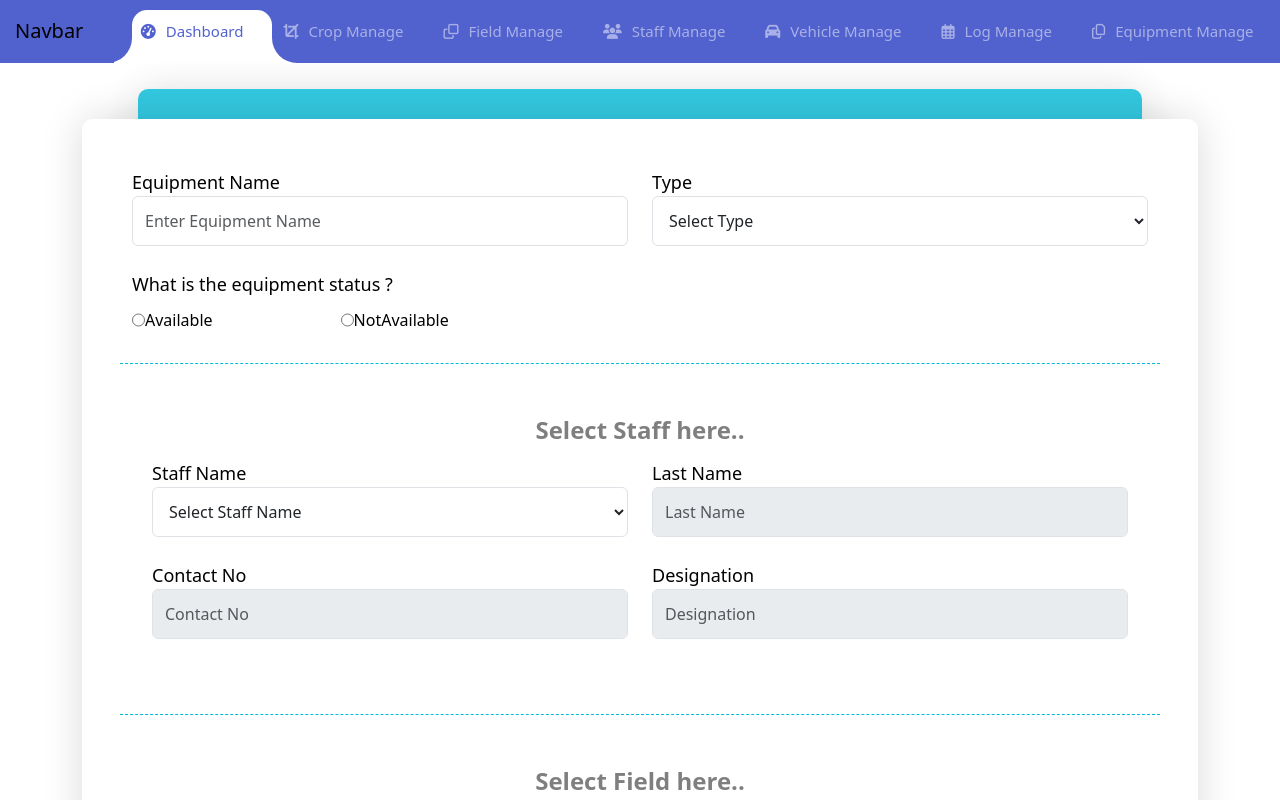
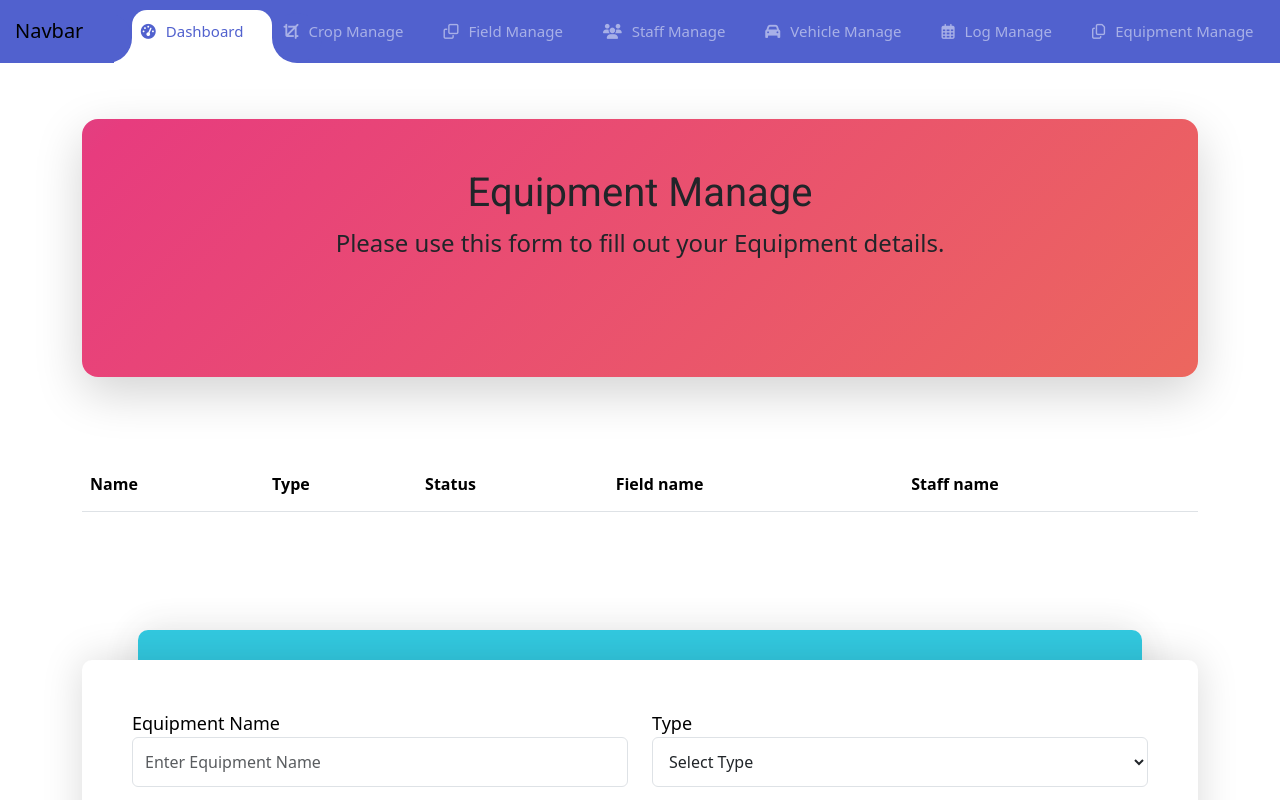
Before and after one commit to chathurasandaruwan/Green-Shadow-Frontend-React, a React (Vite) app: page /equipment in a window 1280 px wide. Shown: the top 800 px of the page. Built offline with nearby package versions, Linux system fonts and the light colour scheme.

Commit message:
create Equipment table

```diff
--- a/src/pages/Equipment.tsx
+++ b/src/pages/Equipment.tsx
@@ -3,6 +3,8 @@ import {useState} from "react";
 import {Select} from "../component/Select.tsx";
 import {InputRadio} from "../component/InputRadio.tsx";
 import {Button} from "../component/Button.tsx";
+import {Header} from "../component/Header.tsx";
+import {Table} from "../component/Table.tsx";
 
 export function Equipment() {
     const [equipmentName, setEquipmentName] = useState("");
@@ -34,6 +36,30 @@ export function Equipment() {
 
     return (
         <>
+            <section id="equipmentTblCard" className="container">
+                {/*<header className="header animatedBg rounded-4 shadow-lg">
+                    <h1 id="title" className="text-center">Equipment Manage</h1>
+                    <p id="description" className="text-center">
+                        Please use this form to fill out your Equipment details.
+                    </p>
+                </header>*/}
+                <Header>Equipment</Header>
+                <div className=" equipmentTbl">
+                    <Table
+                        firstDivClass='row'
+                        secondDivClass='col-12'
+                        id='equipmentTbl'
+                        tableClass="table"
+                        headers = {[
+                            "Name",
+                            "Type",
+                            "Status",
+                            "Field name",
+                            "Staff name",
+                        ]}
+                    />
+                </div>
+            </section>
             <section id="saveEquipment">
                 <div className="container">
                     <div className="form-wrap">
@@ -56,11 +82,11 @@ export function Equipment() {
                                         value={type}
                                         setItems={setType}
                                         options={[
-                                            { value: "Mechanical", name: "Mechanical" },
-                                            { value: "Electrical", name: "Electrical" },
+                                            {value: "Mechanical", name: "Mechanical"},
+                                            {value: "Electrical", name: "Electrical"},
                                         ]}
                                     >
-                                       Type
+                                        Type
                                     </Select>
                                 </div>
                             </div>
@@ -98,10 +124,10 @@ export function Equipment() {
                                         value={staffName}
                                         setItems={setStaffName}
                                         options={[
-                                            { value: "kamal", name: "kamal" },
-                                            { value: "ranil", name: "ranil" },
-                                            { value: "nimal", name: "nimal" },
-                                            { value: "sahan", name: "sahan" },
+                                            {value: "kamal", name: "kamal"},
+                                            {value: "ranil", name: "ranil"},
+                                            {value: "nimal", name: "nimal"},
+                                            {value: "sahan", name: "sahan"},
                                         ]}
                                     >
                                         Staff Name
@@ -150,10 +176,10 @@ export function Equipment() {
                                         value={fieldName}
                                         setItems={setFieldName}
                                         options={[
-                                            { value: "Field1", name: "Field1" },
-                                            { value: "Field2", name: "Field2" },
-                                            { value: "Field3", name: "Field3" },
-                                            { value: "Field4", name: "Field4" },
+                                            {value: "Field1", name: "Field1"},
+                                            {value: "Field2", name: "Field2"},
+                                            {value: "Field3", name: "Field3"},
+                                            {value: "Field4", name: "Field4"},
                                         ]}
                                     >
                                         Field Name
```
